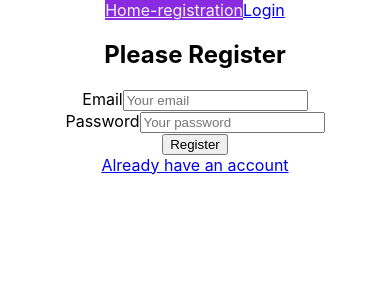
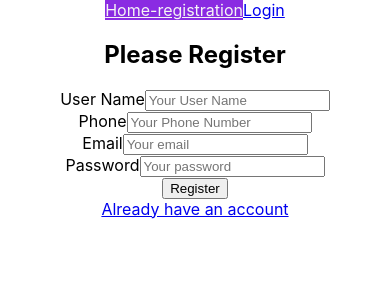
Before and after one commit to sadmanador/firebase-login-register, a React (Create React App) app: page / in a window 390 px wide. Shown: the top 300 px of the page. Built offline with nearby package versions, Linux system fonts and the light colour scheme.

Commit message:
displayname working, but phone is not working

```diff
--- a/src/components/Register/Register.js
+++ b/src/components/Register/Register.js
@@ -1,5 +1,5 @@
 import React, { useState } from 'react';
-import { createUserWithEmailAndPassword, getAuth, parseActionCodeURL, sendEmailVerification } from "firebase/auth";
+import { createUserWithEmailAndPassword, getAuth, parseActionCodeURL, sendEmailVerification, updateProfile } from "firebase/auth";
 import { app } from '../../firebase/firebase.init';
 import { Link } from 'react-router-dom';
 import { toast, ToastContainer } from 'react-toastify';
@@ -14,9 +14,10 @@ const Register = () => {
     const handleCreateUser = event => {
         event.preventDefault();
         const form = event.target;
+        const username = form.username.value;
+        const phone = form.phone.value;
         const email = form.email.value;
         const password = form.password.value;
-        console.log(email, password)
 
         //validation password with regex
         if (!/(?=.*[A-Z])/.test(password)) {
@@ -35,6 +36,7 @@ const Register = () => {
                 setUser(user);
                 form.reset();
                 verifyEmail();
+                updateUserInfo(username, phone);
                 console.log(user);
             })
             .catch(error => {
@@ -51,6 +53,19 @@ const Register = () => {
                 })
         }
 
+        const updateUserInfo = (username, phone) => {
+            updateProfile(auth.currentUser , {
+                displayName: username , phoneNumber: phone
+            })
+            .then(()=> {
+                console.log('User profile updated')
+            })
+            .catch(error => {
+                setErrorMessage(error.message)
+                console.error(error);
+            })
+        }
+
         //toast
         const notify = () => {
             toast('Email Verification send to you email')
@@ -63,6 +78,10 @@ const Register = () => {
                 user.uid ? <h2>Welcome <span style={{ color: 'green' }}>{user.email}</span></h2> : <h2>Please Register</h2>
             }
             <form onSubmit={handleCreateUser}>
+                <label htmlFor="username">User Name</label>
+                <input type="text" placeholder='Your User Name' name='username' required /><br />
+                <label htmlFor="phone">Phone</label>
+                <input type="number" placeholder='Your Phone Number' name='phone' required /><br />
                 <label htmlFor="email">Email</label>
                 <input type="email" placeholder='Your email' name='email' required /><br />
                 <label htmlFor="password">Password</label>
```
